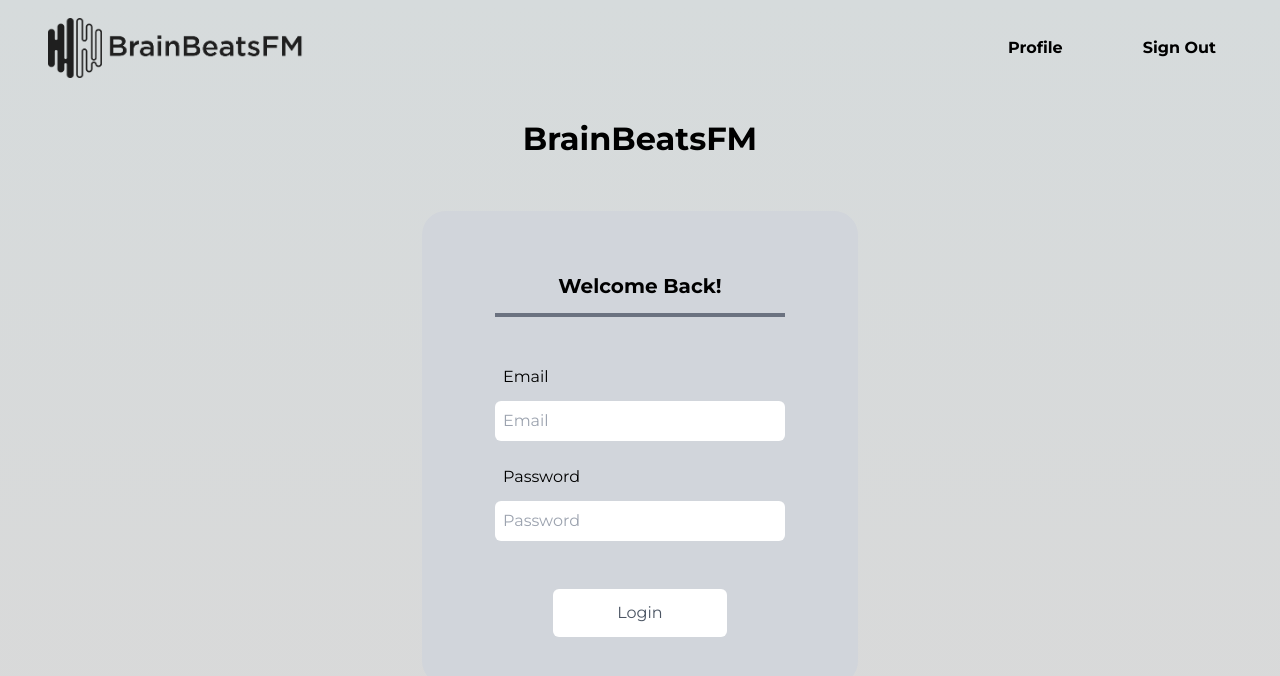
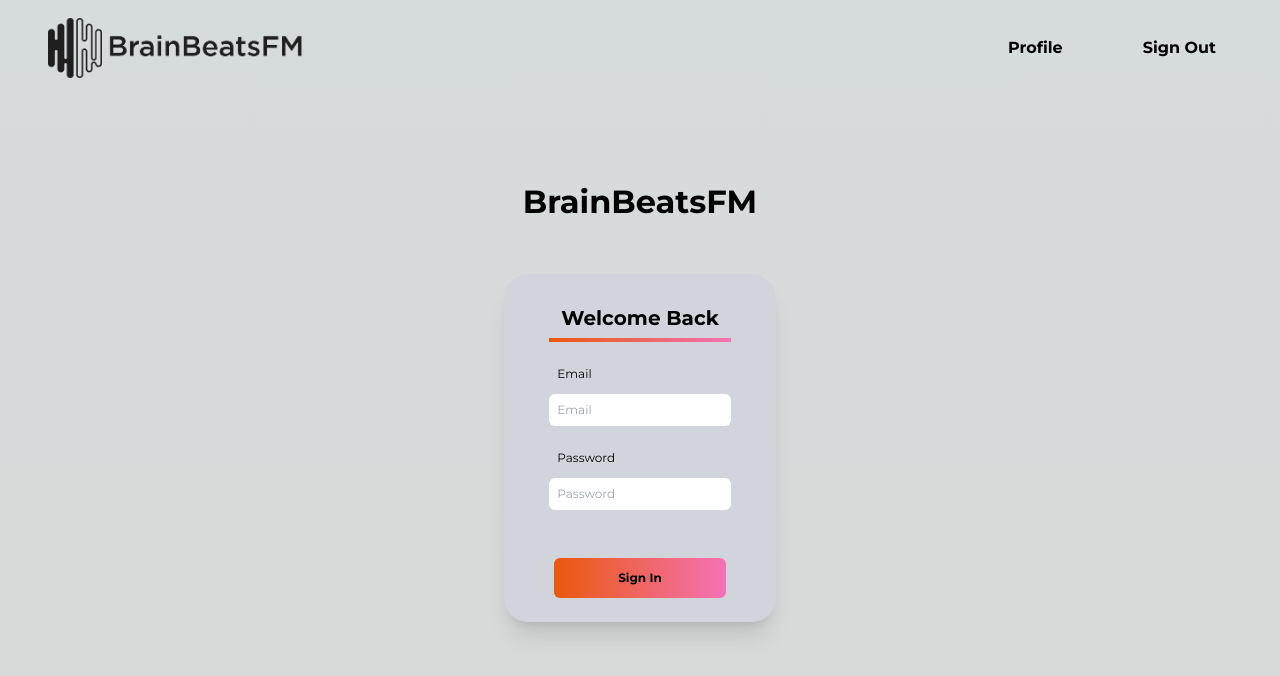
Before and after one commit to jpthacker/BrainBeatsFM, a Next.js app in the folder frontend/: page /login in a window 1280 px wide. Shown: the top 676 px of the page. Built offline with nearby package versions, Linux system fonts and the light colour scheme.

Commit message:
Form styles

```diff
--- a/frontend/src/app/page.tsx
+++ b/frontend/src/app/page.tsx
@@ -26,12 +26,12 @@ export default function LandingPage() {
           </p>
           <div>
             <a
-              className="mt-6 px-16 mr-4 py-3 bg-gradient-to-r from-orange-600 to-pink-400 rounded-md self-center font-bold hover:cursor-pointer hover:bg-none hover:bg-rose-400"
+              className="mt-6 px-16 mr-4 py-3 text-gray-300 bg-gradient-to-r from-orange-600 to-pink-400 rounded-md self-center font-bold hover:cursor-pointer hover:bg-none hover:bg-rose-400"
               href="/signup">
-              Sign Up
+              Try Now
             </a>
             <a
-              className="mt-6 px-16 py-3 ml-4 bg-gradient-to-r from-orange-600 to-pink-400 rounded-md self-center font-bold hover:cursor-pointer hover:bg-none hover:bg-rose-400"
+              className="px-16 py-3 ml-4 text-gray-300 bg-gradient-to-r from-teal-600 to-indigo-900 rounded-md self-center font-bold hover:cursor-pointer hover:bg-none hover:bg-cyan-800"
               href="/login">
               Sign In
             </a>
--- a/frontend/src/components/Login/Login.tsx
+++ b/frontend/src/components/Login/Login.tsx
@@ -33,29 +33,31 @@ const LoginForm = () => {
       window.localStorage.setItem("userID", data.userID);
       await router.push("/rooms");
     }
-  }
+  };
 
   const handleEmailChange = (event) => {
-    setEmail(event.target.value)
-  }
+    setEmail(event.target.value);
+  };
 
   const handlePasswordChange = (event) => {
-    setPassword(event.target.value)
-  }
+    setPassword(event.target.value);
+  };
 
   return (
     <div className="flex min-h-screen min-w-screen flex-col items-center justify-center gap-12 p-24">
       <h1 data-cy="header">BrainBeatsFM</h1>
       <div
-        className="py-12 flex flex-col items-center w-2/5 bg-gray-300 dark:bg-slate-800 rounded-3xl"
+        className="flex flex-col items-center justify-center w-3/12 bg-gray-300 dark:bg-[#27273F] rounded-3xl shadow-xl py-6"
         data-cy="sign-up-form-container">
         <form
-          className="inline-flex flex-col gap-6 w-4/6"
+          className="inline-flex flex-col items-center justify-center gap-6 w-4/6 text-xs"
           data-cy="sign-up-form"
           onSubmit={handleSubmit}>
-          <h3 className="w-full border-b-4 border-gray-500 dark:border-white text-center py-3 mb-6">
-            Welcome Back!
-          </h3>
+          <div className="h-full w-full bg-gradient-to-r from-orange-600 to-pink-400 pb-1">
+            <h3 className="h-full w-full  bg-gray-300 dark:bg-[#27273F] text-center py-3">
+              Welcome Back
+            </h3>
+          </div>
           <div className="flex flex-col w-full gap-3 height-12 items-start justify-center">
             <label
               className="px-2 w-full"
@@ -64,7 +66,7 @@ const LoginForm = () => {
               Email
             </label>
             <input
-              className="w-full p-2 rounded-md text-slate-900"
+              className="w-full p-2 rounded-md text-slate-900 dark:bg-gray-700 dark:text-[#D9D9D9]"
               data-cy="sign-up-form-input-email"
               id="sign-up-form-email"
               placeholder="Email"
@@ -80,7 +82,7 @@ const LoginForm = () => {
               Password
             </label>
             <input
-              className="w-full p-2 rounded-md text-slate-900"
+              className="w-full p-2 rounded-md text-slate-900 dark:bg-gray-700 dark:text-[#D9D9D9]"
               data-cy="sign-up-form-input-password"
               id="sign-up-form-password"
               placeholder="Password"
@@ -89,16 +91,15 @@ const LoginForm = () => {
             />
           </div>
           <input
-            className="mt-6 px-16 py-3 bg-white text-gray-600 rounded-md self-center hover:cursor-pointer"
+            className="mt-6 px-16 py-3 bg-gradient-to-r from-orange-600 to-pink-400 rounded-md self-center font-bold hover:cursor-pointer hover:bg-none hover:bg-rose-400"
             data-cy="sign-up-form-btn"
             type="submit"
-            value="Login"
+            value="Sign In"
           />
         </form>
       </div>
     </div>
   );
-
 };
 
 export default LoginForm;
--- a/frontend/src/components/MainRoom/MainRoom.tsx
+++ b/frontend/src/components/MainRoom/MainRoom.tsx
@@ -28,16 +28,25 @@ const MainRoom = () => {
   };
 
   return (
-    <div className="grid grid-cols-3 gap-4 place-items-stretch h-56 p-24">
+    <div className="w-screen py-32 grid grid-cols-3 gap-4 place-items-stretch h-56 p-24">
       {rooms.map((r) => (
         <div
-          className="flex min-w-screen flex-col items-center justify-center gap-12 p-24 rounded-3xl bg-gray-300 dark:bg-slate-800 hover: cursor-pointer"
+          className="flex min-w-screen flex-col items-start justify-start p-8 rounded-3xl bg-gray-300 dark:bg-[#27273F] hover: cursor-pointer border-2"
           key={r["_id"]}
           onClick={() => {
             handleOpenRoom(`${r["name"]}`);
           }}>
-          <h2>{r["name"]}</h2>
-          <p>{r["description"]}</p>
+          <div className="border-2">
+            <div className="w-full bg-gradient-to-r from-orange-600 to-pink-400 pb-1">
+              <h1 className="w-full  bg-gray-300 dark:bg-[#27273F]">
+                {r["name"]}
+              </h1>
+            </div>
+            <p className="mt-2 text-sm font-bold">{r["description"]}</p>
+          </div>
+          <div className="w-full h-32 border-2">
+            <div></div>
+          </div>
         </div>
       ))}
     </div>
--- a/frontend/src/components/SignUpForm/SignUpForm.tsx
+++ b/frontend/src/components/SignUpForm/SignUpForm.tsx
@@ -69,10 +69,10 @@ const SignUpForm = () => {
     <div className="flex min-h-full min-w-full flex-col items-center justify-center gap-12 p-24">
       <h1 data-cy="header">Welcome to BrainBeatsFM</h1>
       <div
-        className="flex flex-col items-center justify-center w-2/6 bg-gray-300 dark:bg-[#27273F] rounded-3xl shadow-xl py-6"
+        className="flex flex-col items-center justify-center w-3/12 bg-gray-300 dark:bg-[#27273F] rounded-3xl shadow-xl py-6"
         data-cy="sign-up-form-container">
         <form
-          className="inline-flex flex-col items-center justify-center gap-6 w-4/6"
+          className="inline-flex flex-col items-center justify-center gap-6 w-4/6 text-xs"
           data-cy="sign-up-form"
           onSubmit={(e) => {
             e.preventDefault();
@@ -100,7 +100,7 @@ const SignUpForm = () => {
               Profile Picture
             </label>
             <select
-              className="w-full p-2 rounded-md text-slate-900"
+              className="w-full p-2 rounded-md text-slate-900 dark:bg-gray-700 dark:text-[#D9D9D9]"
               name="image-field"
               id="sign-up-form-image"
               onChange={handleImageChange}>
@@ -124,7 +124,7 @@ const SignUpForm = () => {
               Name
             </label>
             <input
-              className="w-full p-2 rounded-md text-slate-900"
+              className="w-full p-2 rounded-md text-slate-900 dark:bg-gray-700 dark:text-[#D9D9D9]"
               id="sign-up-form-name"
               placeholder="Name"
               type="text"
@@ -139,7 +139,7 @@ const SignUpForm = () => {
               Email
             </label>
             <input
-              className="w-full p-2 rounded-md text-slate-900"
+              className="w-full p-2 rounded-md text-slate-900 dark:bg-gray-700 dark:text-[#D9D9D9]"
               data-cy="sign-up-form-input-email"
               id="sign-up-form-email"
               placeholder="Email"
@@ -155,7 +155,7 @@ const SignUpForm = () => {
               Password
             </label>
             <input
-              className="w-full p-2 rounded-md text-slate-900"
+              className="w-full p-2 rounded-md text-slate-900 dark:bg-gray-700 dark:text-[#D9D9D9]"
               data-cy="sign-up-form-input-password"
               id="sign-up-form-password"
               placeholder="Password"
```
